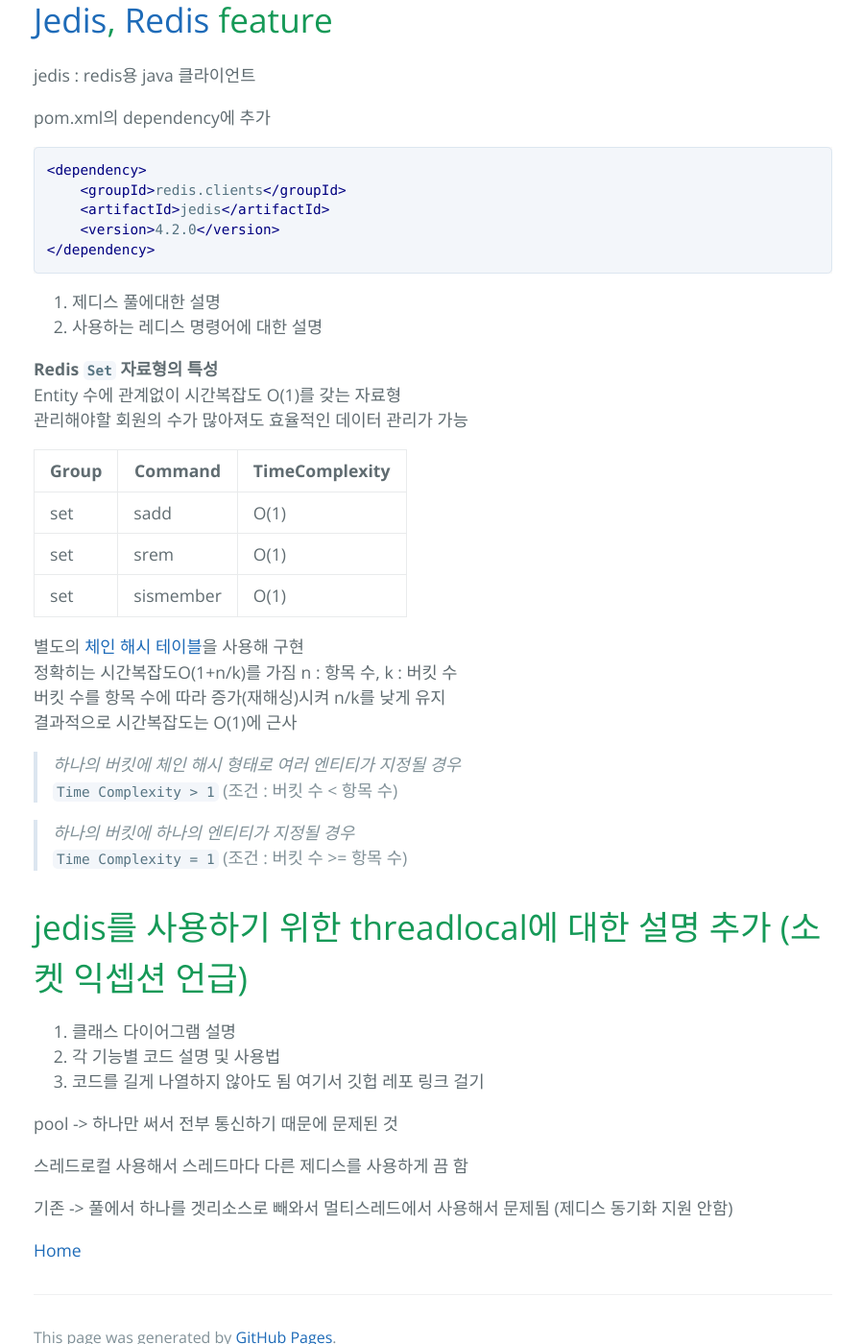
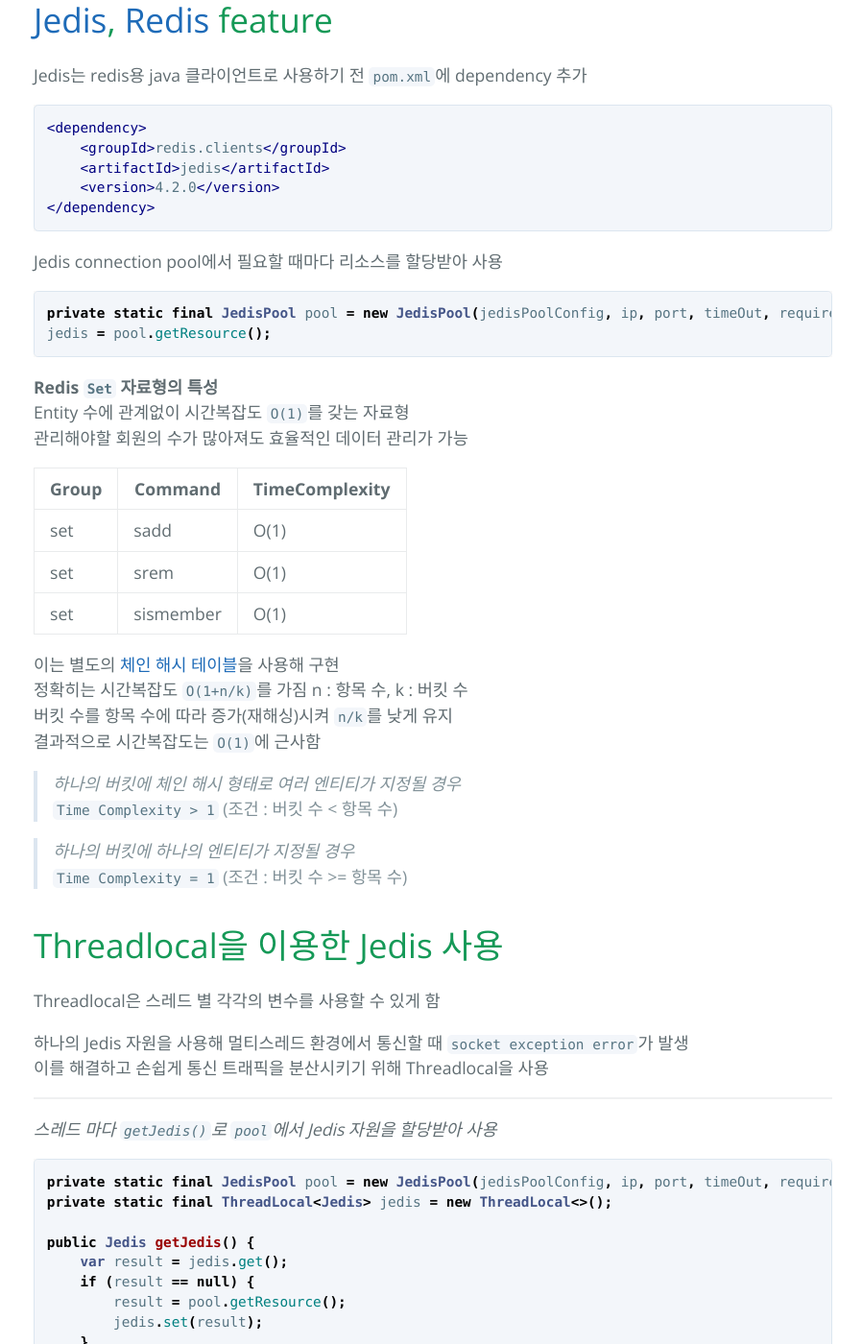
Before and after one commit to tiktaalik7/tiktaalik7.github.io, a Jekyll site: the page built from project-001-Login_Service.md, in a window 1280 px wide and 1400 px high, scrolled down 3702 px. Shown: the whole window at 96% size, without its empty margins (189-1087 px from the left). Built offline with Jekyll 4.4.1, drawn with Linux system fonts in a browser that asks for light colours; some of the changed text lies outside the part shown.

Commit message:
write login service project

````diff
--- a/project-001-Login_Service.md
+++ b/project-001-Login_Service.md
@@ -109,9 +109,7 @@ PONG
 
 # [Jedis](https://github.com/redis/jedis), [Redis](https://redis.io/) feature
 
-jedis : redis용 java 클라이언트
-
-pom.xml의 dependency에 추가
+Jedis는 redis용 java 클라이언트로 사용하기 전 `pom.xml`에 dependency 추가
 
 ```xml
 <dependency>
@@ -121,14 +119,15 @@ pom.xml의 dependency에 추가
 </dependency>
 ```
 
+Jedis connection pool에서 필요할 때마다 리소스를 할당받아 사용
 
-
-1. 제디스 풀에대한 설명
-2. 사용하는 레디스 명령어에 대한 설명
-
+```java
+private static final JedisPool pool = new JedisPool(jedisPoolConfig, ip, port, timeOut, requirepass);
+jedis = pool.getResource();
+```
 
 **Redis `Set` 자료형의 특성**
-Entity 수에 관계없이 시간복잡도 O(1)를 갖는 자료형
+Entity 수에 관계없이 시간복잡도 `O(1)`를 갖는 자료형
 관리해야할 회원의 수가 많아져도 효율적인 데이터 관리가 가능
 
 | Group | Command   | TimeComplexity |
@@ -137,10 +136,10 @@ Entity 수에 관계없이 시간복잡도 O(1)를 갖는 자료형
 | set   | srem      | O(1)           |
 | set   | sismember | O(1)           |
 
-별도의 [체인 해시 테이블](https://en.wikipedia.org/wiki/Hash_table)을 사용해 구현
-정확히는 시간복잡도O(1+n/k)를 가짐 n : 항목 수, k : 버킷 수
-버킷 수를 항목 수에 따라 증가(재해싱)시켜 n/k를 낮게 유지
-결과적으로 시간복잡도는 O(1)에 근사
+이는 별도의 [체인 해시 테이블](https://en.wikipedia.org/wiki/Hash_table)을 사용해 구현
+정확히는 시간복잡도 `O(1+n/k)`를 가짐 n : 항목 수, k : 버킷 수
+버킷 수를 항목 수에 따라 증가(재해싱)시켜 `n/k`를 낮게 유지
+결과적으로 시간복잡도는 `O(1)`에 근사함
 
 > *하나의 버킷에 체인 해시 형태로 여러 엔티티가 지정될 경우*
 > `Time Complexity > 1` (조건 : 버킷 수 < 항목 수)
@@ -148,16 +147,34 @@ Entity 수에 관계없이 시간복잡도 O(1)를 갖는 자료형
 > *하나의 버킷에 하나의 엔티티가 지정될 경우*
 > `Time Complexity = 1` (조건 : 버킷 수 >= 항목 수)
 
-# jedis를 사용하기 위한 threadlocal에 대한 설명 추가 (소켓 익셉션 언급)
-1. 클래스 다이어그램 설명
-2. 각 기능별 코드 설명 및 사용법
-3. 코드를 길게 나열하지 않아도 됨 여기서 깃헙 레포 링크 걸기
+# Threadlocal을 이용한 Jedis 사용
+Threadlocal은 스레드 별 각각의 변수를 사용할 수 있게 함
 
-pool -> 하나만 써서 전부 통신하기 때문에 문제된 것
+하나의 Jedis 자원을 사용해 멀티스레드 환경에서 통신할 때 `socket exception error`가 발생
+이를 해결하고 손쉽게 통신 트래픽을 분산시키기 위해 Threadlocal을 사용
 
-스레드로컬 사용해서 스레드마다 다른 제디스를 사용하게 끔 함
+***
 
-기존 -> 풀에서 하나를 겟리소스로 빼와서 멀티스레드에서 사용해서 문제됨 (제디스 동기화 지원 안함)
+*스레드 마다 `getJedis()`로 `pool`에서 Jedis 자원을 할당받아 사용*
+
+``` java
+private static final JedisPool pool = new JedisPool(jedisPoolConfig, ip, port, timeOut, requirepass);
+private static final ThreadLocal<Jedis> jedis = new ThreadLocal<>();
+
+public Jedis getJedis() {
+    var result = jedis.get();
+    if (result == null) {
+        result = pool.getResource();
+        jedis.set(result);
+    }
+    return result;
+}
+```
+
+# 클래스 다이어그램
+![클래스다이어그램](./imgs/project-001-img2.jpg)
 
 
+# 주요 메소드
+
 [Home](./)
````
Also changed, not shown: imgs/project-001-img2.jpg (added).
